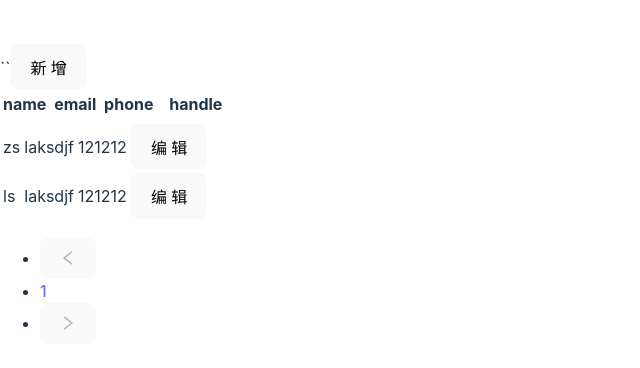
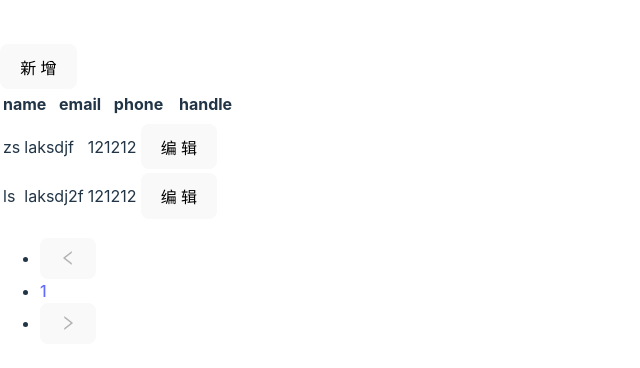
Before and after one commit to hnxycxd/playground, a React (Vite) app: page / in a window 1280 px wide. Shown: the part 198-566 px from the top of the page, without its empty margins (0-640 px from the left). Built offline with nearby package versions, Linux system fonts and the light colour scheme.

Commit message:
open modal test

```diff
--- a/src/App.tsx
+++ b/src/App.tsx
@@ -9,13 +9,17 @@ export default () => {
   const [visible, setVisible] = useState(false)
   const [initProps, setInitProps] = useState({})
 
-  const edit = (record: any) => {
-    setInitProps(record)
-    setVisible(true)
-  }
   const handleOk = () => {
     console.log('okkkkk')
     setVisible(false)
+  }
+  const edit = (record?: any) => {
+    // setInitProps(record || {})
+    // setVisible(true)
+    // openModal(EditModal, {
+    //   initProps: record,
+    //   onOk: handleOk,
+    // })
   }
   const columns = [
     {
@@ -47,16 +51,17 @@ export default () => {
     },
     {
       name: 'ls',
-      email: 'laksdjf',
+      email: 'laksdj2f',
       phone: '121212',
     },
   ]
   return (
     <div className='w-full'>
-      ``
-      <Button type='primary'>新增</Button>
+      <Button type='primary' onClick={() => edit()}>
+        新增
+      </Button>
       <Table columns={columns} dataSource={data} rowKey='email' scroll={{ y: 400 }} />
-      <EditModal visible={visible} initProps={initProps} onOk={handleOk} />
+      {/* <EditModal open={visible} initProps={initProps} onOk={handleOk} /> */}
     </div>
   )
 }
--- a/src/editModal.tsx
+++ b/src/editModal.tsx
@@ -2,17 +2,18 @@ import { Modal } from 'antd'
 import { isEmpty } from 'lodash-es'
 
 interface EditModalProps {
-  visible: boolean
+  open: boolean
   onOk: () => void
+  onCancel: () => void
   initProps: Record<string, any>
 }
 
 const EditModal: React.FC<EditModalProps> = (props) => {
-  const { visible, onOk, initProps } = props
+  const { open, onOk, onCancel, initProps } = props
 
   return (
-    <Modal visible={visible} title={isEmpty(initProps) ? '新增' : '编辑'} onOk={onOk}>
-      this is a modal, initProps: {initProps.gender}
+    <Modal open={open} title={isEmpty(initProps) ? '新增' : '编辑'} onOk={onOk} onCancel={onCancel}>
+      this is a modal, initProps: {initProps.email}
     </Modal>
   )
 }
--- /dev/null
+++ b/src/utils/openModal.ts
@@ -0,0 +1 @@
+const openModal = (ModalCompoent) => {}
```
Also changed, not shown: src/utils/index.ts (added).
